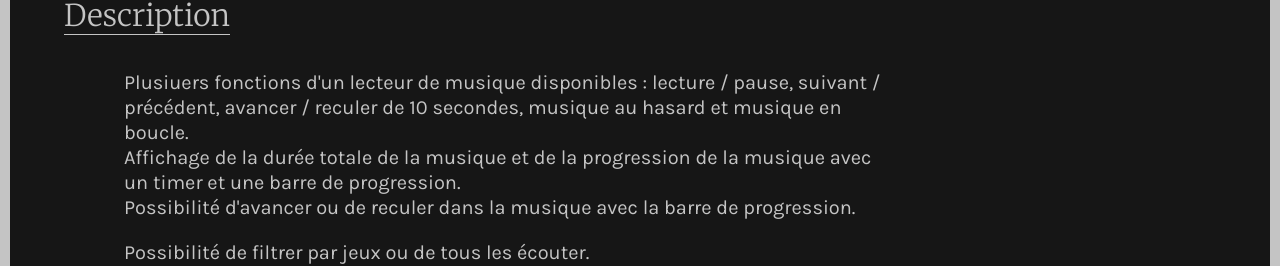
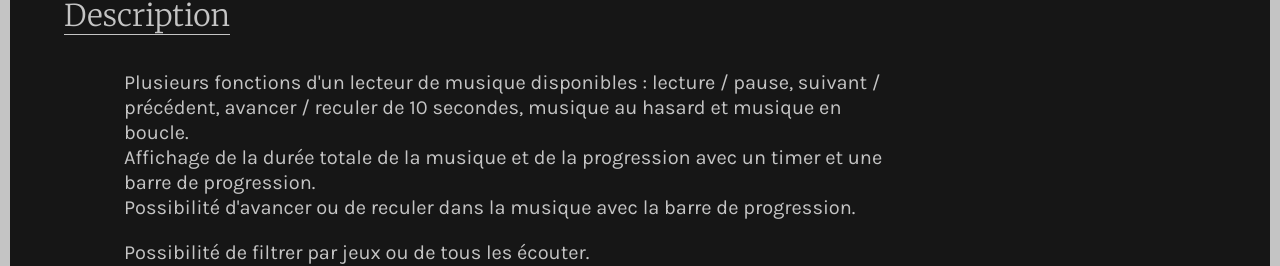
Before and after one commit to thibaudbrault/Portfolio, a Next.js app: page /prbn in a window 1280 px wide. Shown: the part 455-721 px from the top of the page. Built offline with nearby package versions, Linux system fonts and the light colour scheme; some icons are missing.

Commit message:
Update prbn.tsx

```diff
--- a/src/pages/prbn.tsx
+++ b/src/pages/prbn.tsx
@@ -76,12 +76,11 @@ function PokerefProject() {
 							<BsMusicPlayerFill />
 						</span>
 						<p>
-							Plusiuers fonctions d'un lecteur de musique disponibles : lecture
+							Plusieurs fonctions d'un lecteur de musique disponibles : lecture
 							/ pause, suivant / précédent, avancer / reculer de 10 secondes,
 							musique au hasard et musique en boucle.
 							<br />
-							Affichage de la durée totale de la musique et de la progression de
-							la musique avec un timer et une barre de progression.
+							Affichage de la durée totale de la musique et de la progression avec un timer et une barre de progression.
 							<br />
 							Possibilité d'avancer ou de reculer dans la musique avec la barre
 							de progression.
@@ -115,7 +114,7 @@ function PokerefProject() {
 						</span>
 						<p>
 							La durée totale de la première musique affiche 0 lors du
-							charegement du site.
+							chargement du site.
 							<br />
 							Fonction loop qui ne joue pas automatiquement la musique
 							lorsqu'elle arrive à la fin.
```
